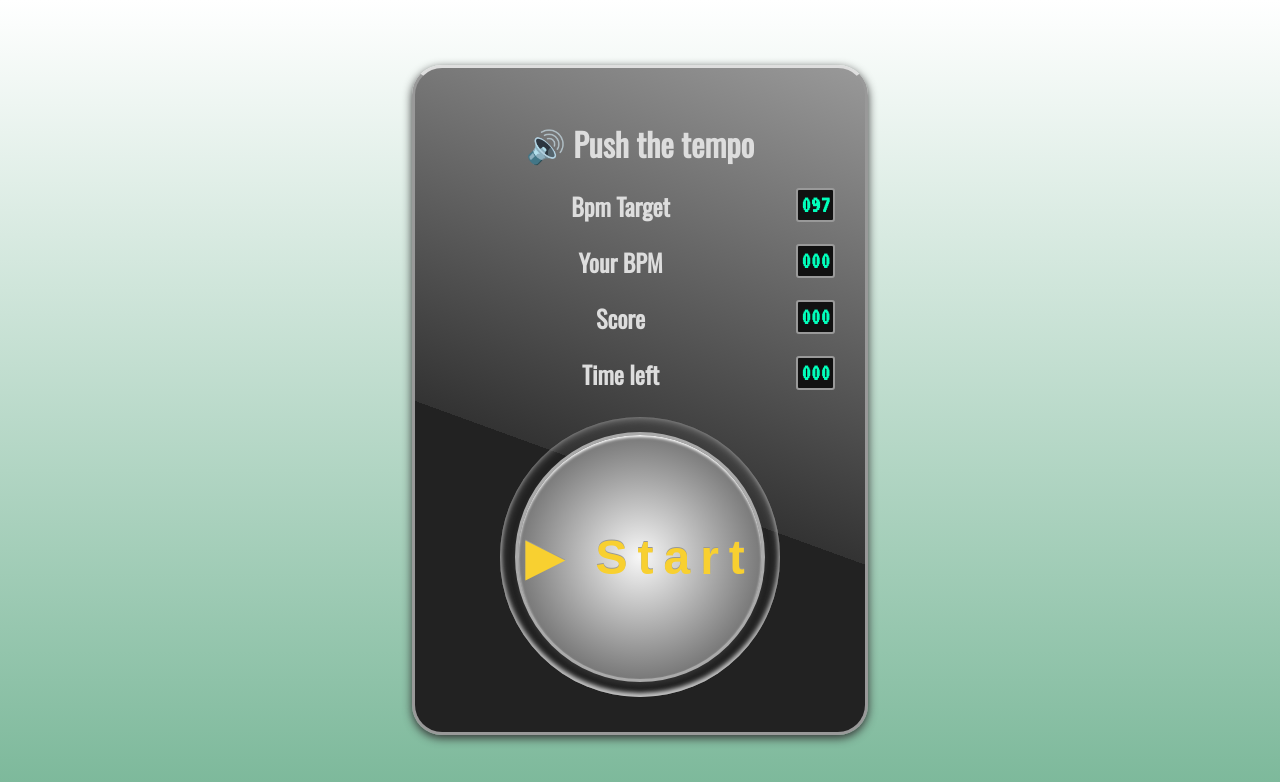
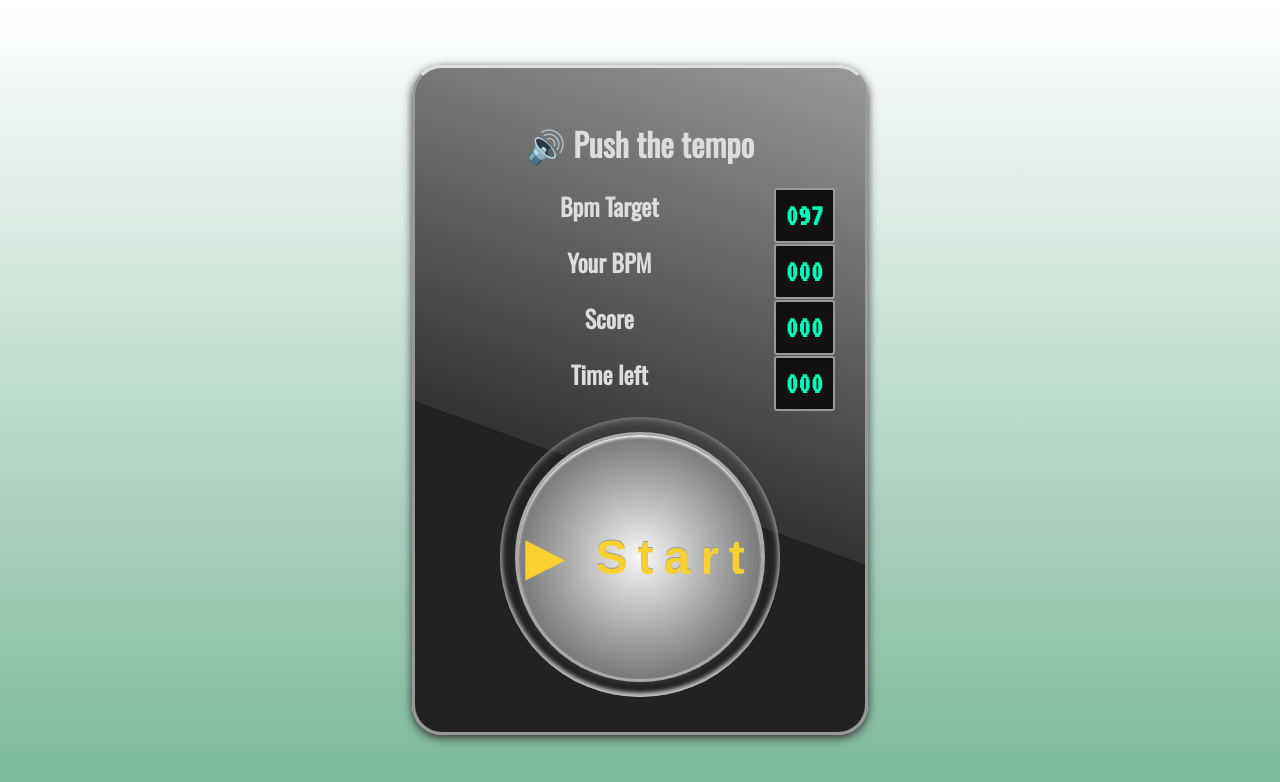
Before and after one commit to tomasklingen/push-the-tempo, a React (Create React App) app: page /push-the-tempo/game in a window 1280 px wide. Shown: the top 782 px of the page. Built offline with nearby package versions, Linux system fonts and the light colour scheme.

Commit message:
Tweak LCD styling

```diff
--- a/src/App.css
+++ b/src/App.css
@@ -36,21 +36,6 @@ body {
   }
 }
 
-.lcd {
-  height: 150px;
-  color: #01ffbb;
-  background-color: #111;
-  border: 2px solid #999;
-  border-radius: 3px;
-  margin: 30px auto;
-  overflow: scroll;
-
-  padding: 15px;
-  text-align: left;
-
-  font-family: "VT323", monospace;
-}
-
 .leaderbord-list {
   padding: 0;
   margin: 0;
@@ -69,3 +54,9 @@ body {
   justify-content: center;
   font-size: calc(10px + 2vmin);
 }
+
+.cell {
+  width: 50%;
+  display: inline-block;
+  text-align: center;
+}
--- /dev/null
+++ b/src/Lcd.css
@@ -0,0 +1,15 @@
+.lcd {
+  height: 150px;
+  color: #01ffbb;
+  background-color: #111;
+  border: 2px solid #999;
+  border-radius: 3px;
+  margin: 30px auto;
+  overflow: scroll;
+
+  padding: 15px;
+  text-align: left;
+
+  font-size: 1.3em;
+  font-family: "VT323", monospace;
+}
--- a/src/Lcd.tsx
+++ b/src/Lcd.tsx
@@ -1,4 +1,5 @@
 import React, { CSSProperties } from "react";
+import "./Lcd.css";
 
 interface SmallLCDProps {
   value: number | string;
@@ -19,7 +20,7 @@ export const SmallLCD: React.FC<SmallLCDProps> = props => {
         display: "inline",
         margin: 0,
         height: "initial",
-        padding: "3px"
+        padding: "10px"
       }}
     >
       {formatText(props.value)}
```
